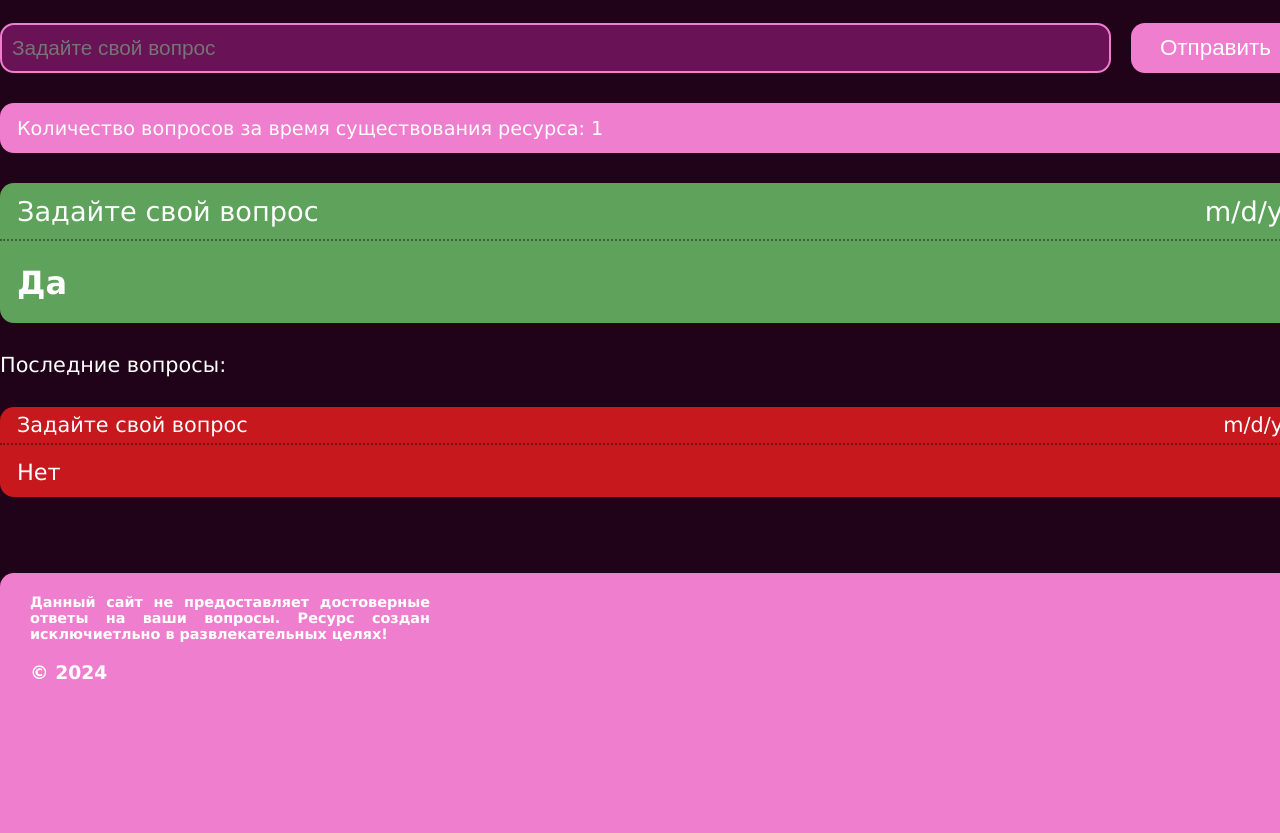
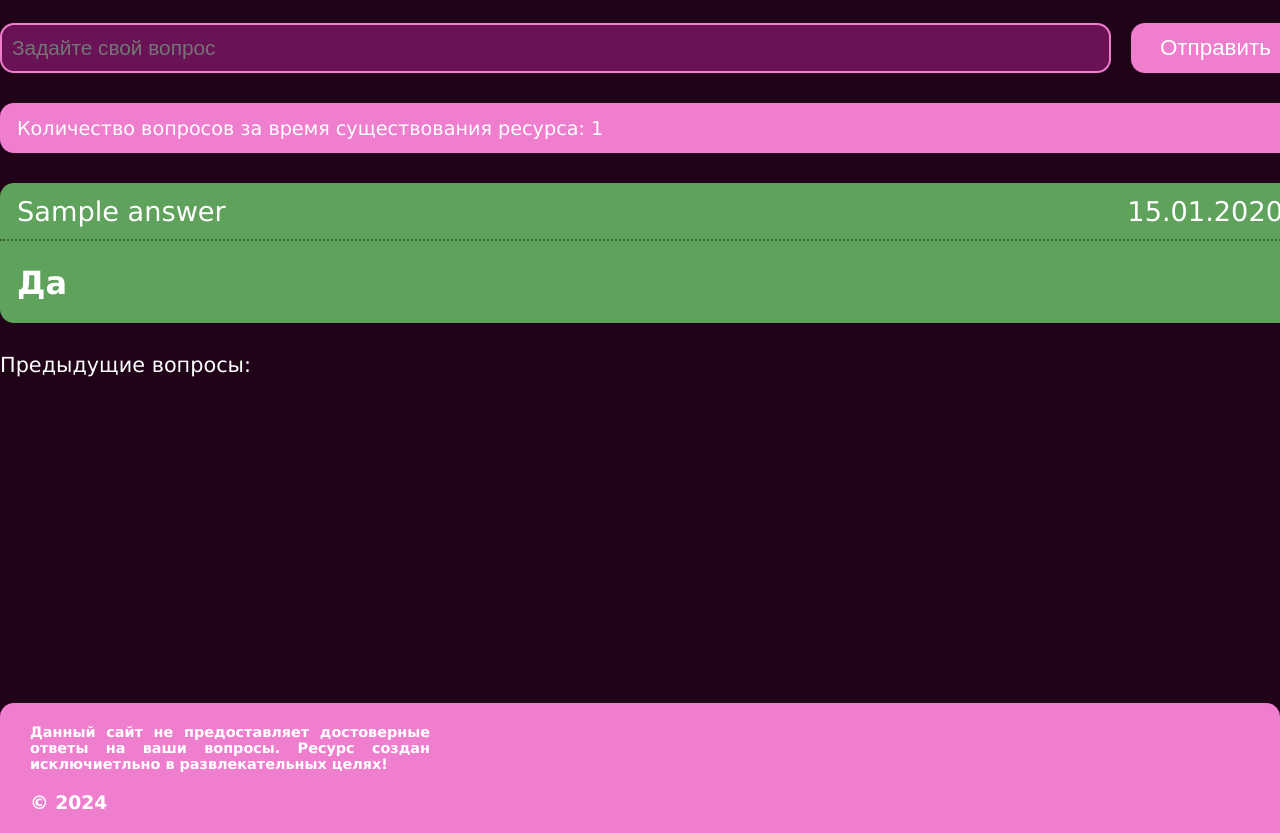
Before and after one commit to booba-magistr/gadalka, a Django app: template gadalka/main/templates/main/index.html in a window 1280 px wide. Shown: the part 97-930 px from the top of the page. Before the commit the page ends 777 px from the top, so only its background shows below. Run offline with Django 5.2, Linux system fonts and the light colour scheme; tables that the repository leaves empty hold one stand-in row (values such as "Sample post"); the template is opened without the code that fills it: values that come from a table or form of the project are taken from there, most other values are stand-ins (such as "Sample title", 1, 10 or a date in 2020); some web fonts are replaced.

Commit message:
complete html file and some change in views.py

```diff
--- a/gadalka/main/templates/main/index.html
+++ b/gadalka/main/templates/main/index.html
@@ -31,26 +31,41 @@
             <div class="total-answers">
                 Количество вопросов за время существования ресурса: {{ count }}
             </div>
-            <div class="current-card">
+            {% for answer in answers %}
+            {% if forloop.first%}
+            <div class="current-card"
+            {% if answer.answer %}
+            style='background-color: rgba(116, 216, 116, 0.747);'
+            {% else %}
+            style='background-color: rgba(255, 32, 32, 0.747);'
+            {% endif %}>
                 <div class="question-and-date">
-                    Задайте свой вопрос
+                    {{answer.question}}
                     <div class="date">
-                        m/d/y
+                        {{answer.time_create|date:"d.m.Y"}}
                     </div>
                 </div>
-                <div class="answer">Да</div>
+                <div class="answer">{% if answer.answer %}Да{% else %}Нет{% endif %}</div>
             </div>
-            <p>Последние вопросы:</p>
+            <p>Предыдущие вопросы:</p>
+            {% else %}
             <div class="lst-answers">
-                <div class="card">
+                <div class="card"
+                {% if answer.answer %}
+                style='background-color: rgba(116, 216, 116, 0.747);'
+                {% else %}
+                style='background-color: rgba(255, 32, 32, 0.747);'
+                {% endif %}>
                     <div class="question-and-date">
-                        Задайте свой вопрос
+                        {{ answer.question }}
                         <div class="date">
-                            m/d/y
+                            {{ answer.time_create|date:"d.m.Y" }}
                         </div>
                     </div>
-                    <div class="answer">Нет</div>
+                    <div class="answer">{% if answer.answer %}Да{% else %}Нет{% endif %}</div>
                 </div>
+                {% endif %}
+                {% endfor %}
             </div>
         </section>
         <footer>
--- a/gadalka/main/views.py
+++ b/gadalka/main/views.py
@@ -18,3 +18,6 @@ class HomeView(CreateView, ListView):
         initial = super().get_initial()
         initial['answer'] = choice([1, 0])
         return initial
+
+    def get_queryset(self):
+        return super().get_queryset().order_by('-pk')
```
